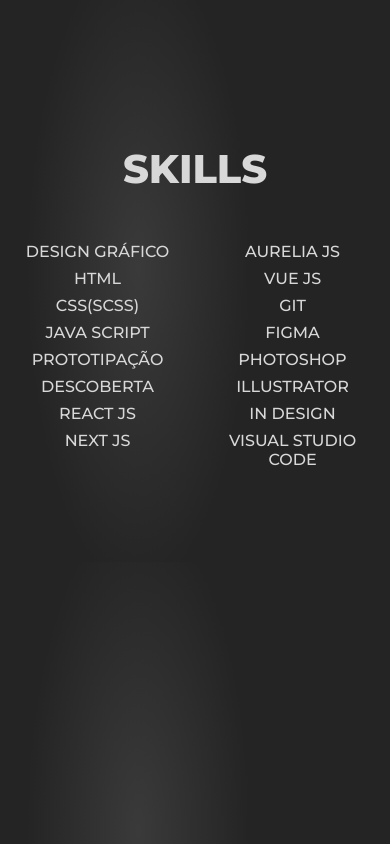
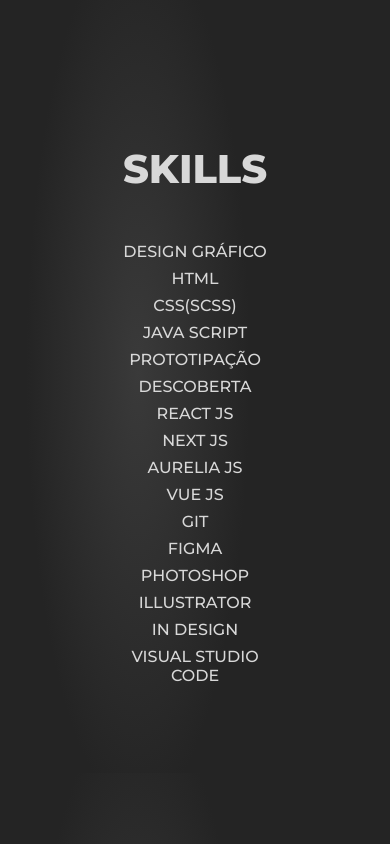
Before and after one commit to thiagouxd/thiagouxd, a Next.js app: page /skills/skills in a window 390 px wide. Built offline with nearby package versions, Linux system fonts and the light colour scheme.

Commit message:
Ajuste no tamanho das skills

```diff
--- a/pages/skills/skills.module.scss
+++ b/pages/skills/skills.module.scss
@@ -19,7 +19,7 @@
   max-width: 720px;
   width: 100%;
   @media screen and (max-width: 780px) {
-    height: 240px;
+    height: auto;
   }
 
   li {
```
